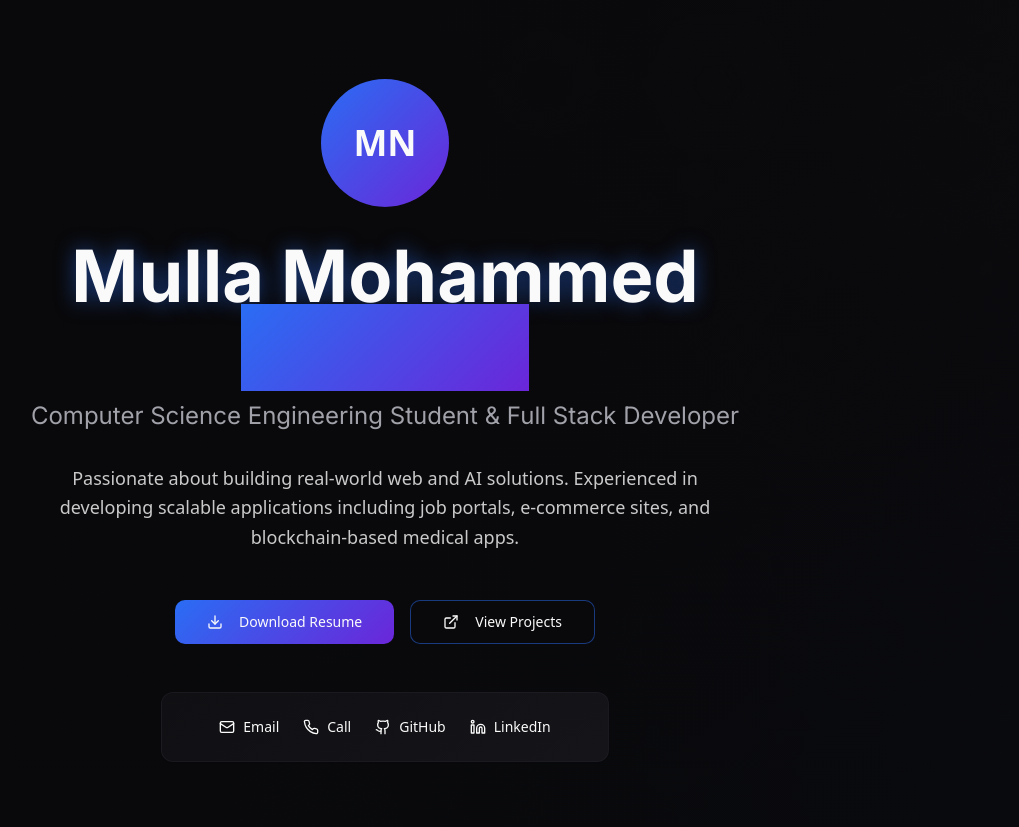
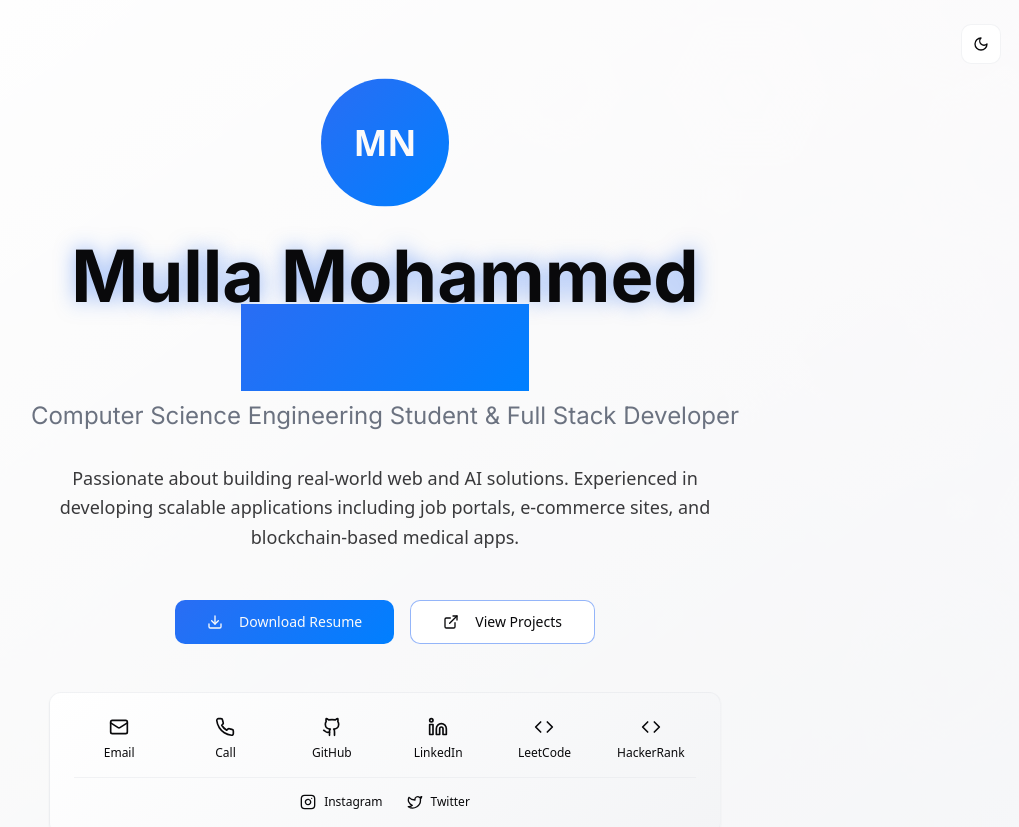
Before and after one commit to mmdnayeem4705/M_Md_Nayeem_portfolio, a React (Vite) app: page / in a window 1280 px wide. Shown: the top 827 px of the page, without its empty margins (255-1274 px from the left). Built offline with nearby package versions, Linux system fonts and the light colour scheme.

Commit message:
Add theme options and social links
Implement white (white/blue) and black (black/orange) themes for the portfolio.
Add social media links to LeetCode, HackerRank, GitHub, LinkedIn, Instagram, and X.

```diff
--- a/src/components/Contact.tsx
+++ b/src/components/Contact.tsx
@@ -1,6 +1,6 @@
 import { Card } from "@/components/ui/card";
 import { Button } from "@/components/ui/button";
-import { Mail, Phone, Github, Linkedin, MapPin, Download } from "lucide-react";
+import { Mail, Phone, Github, Linkedin, MapPin, Download, Code, Instagram, Twitter } from "lucide-react";
 
 const Contact = () => {
   const contactMethods = [
@@ -29,8 +29,36 @@ const Contact = () => {
       icon: <Linkedin className="w-5 h-5" />,
       label: "LinkedIn",
       value: "Connect with me",
-      href: "https://linkedin.com/in/mmdnayeem4705",
+      href: "https://www.linkedin.com/in/mulla-mohammed-nayeem-09b33a361/",
       color: "highlight"
+    },
+    {
+      icon: <Code className="w-5 h-5" />,
+      label: "LeetCode",
+      value: "Mulla_Mohammed_Nayeem",
+      href: "https://leetcode.com/u/Mulla_Mohammed_Nayeem/",
+      color: "primary"
+    },
+    {
+      icon: <Code className="w-5 h-5" />,
+      label: "HackerRank",
+      value: "mmdnayeem4705",
+      href: "https://www.hackerrank.com/profile/mmdnayeem4705",
+      color: "accent"
+    },
+    {
+      icon: <Instagram className="w-5 h-5" />,
+      label: "Instagram",
+      value: "@m_md_nayeem",
+      href: "https://www.instagram.com/m_md_nayeem/",
+      color: "highlight"
+    },
+    {
+      icon: <Twitter className="w-5 h-5" />,
+      label: "Twitter",
+      value: "@m_md_nayeem1314",
+      href: "https://x.com/m_md_nayeem1314",
+      color: "primary"
     }
   ];
 
@@ -46,8 +74,8 @@ const Contact = () => {
           </p>
         </div>
 
-        <div className="max-w-4xl mx-auto">
-          <div className="grid grid-cols-1 md:grid-cols-2 gap-8 mb-12">
+        <div className="max-w-6xl mx-auto">
+          <div className="grid grid-cols-1 md:grid-cols-2 lg:grid-cols-4 gap-6 mb-12">
             {contactMethods.map((method, index) => (
               <Card
                 key={method.label}
--- a/src/components/Hero.tsx
+++ b/src/components/Hero.tsx
@@ -1,6 +1,6 @@
 import { Button } from "@/components/ui/button";
 import { Card } from "@/components/ui/card";
-import { Github, Linkedin, Mail, Phone, Download, ExternalLink } from "lucide-react";
+import { Github, Linkedin, Mail, Phone, Download, ExternalLink, Code, Instagram, Twitter } from "lucide-react";
 import heroImage from "@/assets/hero-bg.jpg";
 
 const Hero = () => {
@@ -50,39 +50,77 @@ const Hero = () => {
           </div>
 
           {/* Contact Links */}
-          <Card className="max-w-md mx-auto p-6 card-gradient border-border/50">
-            <div className="flex justify-center gap-6">
+          <Card className="max-w-2xl mx-auto p-6 card-gradient border-border/50">
+            <div className="grid grid-cols-3 md:grid-cols-6 gap-4">
               <a
                 href="mailto:mmdnayeem4705@gmail.com"
-                className="flex items-center gap-2 text-sm hover:text-primary transition-colors"
+                className="flex flex-col items-center gap-2 text-sm hover:text-primary transition-colors group"
               >
-                <Mail className="w-4 h-4" />
-                <span className="hidden sm:inline">Email</span>
+                <Mail className="w-5 h-5 group-hover:scale-110 transition-transform" />
+                <span className="text-xs">Email</span>
               </a>
               <a
                 href="tel:+917013827080"
-                className="flex items-center gap-2 text-sm hover:text-primary transition-colors"
+                className="flex flex-col items-center gap-2 text-sm hover:text-primary transition-colors group"
               >
-                <Phone className="w-4 h-4" />
-                <span className="hidden sm:inline">Call</span>
+                <Phone className="w-5 h-5 group-hover:scale-110 transition-transform" />
+                <span className="text-xs">Call</span>
               </a>
               <a
                 href="https://github.com/mmdnayeem4705"
                 target="_blank"
                 rel="noopener noreferrer"
-                className="flex items-center gap-2 text-sm hover:text-primary transition-colors"
+                className="flex flex-col items-center gap-2 text-sm hover:text-primary transition-colors group"
               >
-                <Github className="w-4 h-4" />
-                <span className="hidden sm:inline">GitHub</span>
+                <Github className="w-5 h-5 group-hover:scale-110 transition-transform" />
+                <span className="text-xs">GitHub</span>
               </a>
               <a
-                href="https://linkedin.com/in/mmdnayeem4705"
+                href="https://www.linkedin.com/in/mulla-mohammed-nayeem-09b33a361/"
                 target="_blank"
                 rel="noopener noreferrer"
-                className="flex items-center gap-2 text-sm hover:text-primary transition-colors"
+                className="flex flex-col items-center gap-2 text-sm hover:text-primary transition-colors group"
               >
-                <Linkedin className="w-4 h-4" />
-                <span className="hidden sm:inline">LinkedIn</span>
+                <Linkedin className="w-5 h-5 group-hover:scale-110 transition-transform" />
+                <span className="text-xs">LinkedIn</span>
+              </a>
+              <a
+                href="https://leetcode.com/u/Mulla_Mohammed_Nayeem/"
+                target="_blank"
+                rel="noopener noreferrer"
+                className="flex flex-col items-center gap-2 text-sm hover:text-primary transition-colors group"
+              >
+                <Code className="w-5 h-5 group-hover:scale-110 transition-transform" />
+                <span className="text-xs">LeetCode</span>
+              </a>
+              <a
+                href="https://www.hackerrank.com/profile/mmdnayeem4705"
+                target="_blank"
+                rel="noopener noreferrer"
+                className="flex flex-col items-center gap-2 text-sm hover:text-primary transition-colors group"
+              >
+                <Code className="w-5 h-5 group-hover:scale-110 transition-transform" />
+                <span className="text-xs">HackerRank</span>
+              </a>
+            </div>
+            <div className="flex justify-center gap-6 mt-4 pt-4 border-t border-border/50">
+              <a
+                href="https://www.instagram.com/m_md_nayeem/"
+                target="_blank"
+                rel="noopener noreferrer"
+                className="flex items-center gap-2 text-sm hover:text-primary transition-colors group"
+              >
+                <Instagram className="w-4 h-4 group-hover:scale-110 transition-transform" />
+                <span className="text-xs">Instagram</span>
+              </a>
+              <a
+                href="https://x.com/m_md_nayeem1314"
+                target="_blank"
+                rel="noopener noreferrer"
+                className="flex items-center gap-2 text-sm hover:text-primary transition-colors group"
+              >
+                <Twitter className="w-4 h-4 group-hover:scale-110 transition-transform" />
+                <span className="text-xs">Twitter</span>
               </a>
             </div>
           </Card>
--- /dev/null
+++ b/src/components/ThemeToggle.tsx
@@ -0,0 +1,41 @@
+import { Moon, Sun } from "lucide-react";
+import { Button } from "@/components/ui/button";
+import { useEffect, useState } from "react";
+
+const ThemeToggle = () => {
+  const [theme, setTheme] = useState<'light' | 'dark'>('dark');
+
+  useEffect(() => {
+    const savedTheme = localStorage.getItem('theme') as 'light' | 'dark' | null;
+    const systemTheme = window.matchMedia('(prefers-color-scheme: dark)').matches ? 'dark' : 'light';
+    const initialTheme = savedTheme || systemTheme;
+
+    setTheme(initialTheme);
+    document.documentElement.classList.toggle('dark', initialTheme === 'dark');
+  }, []);
+
+  const toggleTheme = () => {
+    const newTheme = theme === 'light' ? 'dark' : 'light';
+    setTheme(newTheme);
+    localStorage.setItem('theme', newTheme);
+    document.documentElement.classList.toggle('dark', newTheme === 'dark');
+  };
+
+  return (
+    <Button
+      variant="outline"
+      size="icon"
+      onClick={toggleTheme}
+      className="fixed top-6 right-6 z-50 border-border/50 hover:bg-accent/10"
+    >
+      {theme === 'light' ? (
+        <Moon className="h-[1.2rem] w-[1.2rem]" />
+      ) : (
+        <Sun className="h-[1.2rem] w-[1.2rem]" />
+      )}
+      <span className="sr-only">Toggle theme</span>
+    </Button>
+  );
+};
+
+export default ThemeToggle;
--- a/src/index.css
+++ b/src/index.css
@@ -8,90 +8,95 @@ All colors MUST be HSL.
 
 @layer base {
   :root {
-    --background: 240 10% 3.9%;
-    --foreground: 0 0% 98%;
+    /* Light theme - White and Blue */
+    --background: 0 0% 100%;
+    --foreground: 240 10% 3.9%;
 
-    --card: 240 10% 7%;
-    --card-foreground: 0 0% 98%;
+    --card: 0 0% 100%;
+    --card-foreground: 240 10% 3.9%;
 
-    --popover: 240 10% 7%;
-    --popover-foreground: 0 0% 98%;
+    --popover: 0 0% 100%;
+    --popover-foreground: 240 10% 3.9%;
 
     --primary: 220 90% 56%;
     --primary-foreground: 0 0% 98%;
 
-    --secondary: 240 5% 15%;
-    --secondary-foreground: 0 0% 98%;
+    --secondary: 220 14% 96%;
+    --secondary-foreground: 220 9% 46%;
 
-    --muted: 240 5% 15%;
-    --muted-foreground: 240 5% 65%;
+    --muted: 220 14% 96%;
+    --muted-foreground: 220 9% 46%;
 
-    --accent: 263 70% 50%;
+    --accent: 210 100% 50%;
     --accent-foreground: 0 0% 98%;
 
     --destructive: 0 84.2% 60.2%;
     --destructive-foreground: 210 40% 98%;
 
-    --border: 240 10% 15%;
-    --input: 240 10% 15%;
+    --border: 220 13% 91%;
+    --input: 220 13% 91%;
     --ring: 220 90% 56%;
 
     --radius: 0.75rem;
 
-    /* Portfolio specific tokens */
-    --hero-gradient: linear-gradient(135deg, hsl(220 90% 56%), hsl(263 70% 50%));
-    --card-gradient: linear-gradient(145deg, hsl(240 10% 7%), hsl(240 10% 9%));
+    /* Portfolio specific tokens - Light theme */
+    --hero-gradient: linear-gradient(135deg, hsl(220 90% 56%), hsl(210 100% 50%));
+    --card-gradient: linear-gradient(145deg, hsl(0 0% 100%), hsl(220 14% 96%));
     --accent-glow: 220 90% 56%;
-    --section-bg: 240 8% 5%;
-    --highlight: 263 70% 50%;
-    --tech-blue: 200 100% 70%;
+    --section-bg: 220 14% 96%;
+    --highlight: 210 100% 50%;
+    --tech-blue: 220 90% 56%;
     --success: 142 76% 36%;
 
     --sidebar-background: 0 0% 98%;
-
     --sidebar-foreground: 240 5.3% 26.1%;
-
     --sidebar-primary: 240 5.9% 10%;
-
     --sidebar-primary-foreground: 0 0% 98%;
-
     --sidebar-accent: 240 4.8% 95.9%;
-
     --sidebar-accent-foreground: 240 5.9% 10%;
-
     --sidebar-border: 220 13% 91%;
-
     --sidebar-ring: 217.2 91.2% 59.8%;
   }
 
   .dark {
-    --background: 222.2 84% 4.9%;
-    --foreground: 210 40% 98%;
+    /* Dark theme - Black and Orange */
+    --background: 0 0% 3.9%;
+    --foreground: 0 0% 98%;
 
-    --card: 222.2 84% 4.9%;
-    --card-foreground: 210 40% 98%;
+    --card: 0 0% 7%;
+    --card-foreground: 0 0% 98%;
 
-    --popover: 222.2 84% 4.9%;
-    --popover-foreground: 210 40% 98%;
+    --popover: 0 0% 7%;
+    --popover-foreground: 0 0% 98%;
 
-    --primary: 210 40% 98%;
-    --primary-foreground: 222.2 47.4% 11.2%;
+    --primary: 20 90% 50%;
+    --primary-foreground: 0 0% 98%;
 
-    --secondary: 217.2 32.6% 17.5%;
-    --secondary-foreground: 210 40% 98%;
+    --secondary: 0 0% 15%;
+    --secondary-foreground: 0 0% 98%;
 
-    --muted: 217.2 32.6% 17.5%;
-    --muted-foreground: 215 20.2% 65.1%;
+    --muted: 0 0% 15%;
+    --muted-foreground: 0 0% 65%;
 
-    --accent: 217.2 32.6% 17.5%;
-    --accent-foreground: 210 40% 98%;
+    --accent: 25 95% 53%;
+    --accent-foreground: 0 0% 98%;
 
-    --destructive: 0 62.8% 30.6%;
+    --destructive: 0 84.2% 60.2%;
     --destructive-foreground: 210 40% 98%;
 
-    --border: 217.2 32.6% 17.5%;
-    --input: 217.2 32.6% 17.5%;
-    --ring: 212.7 26.8% 83.9%;
+    --border: 0 0% 15%;
+    --input: 0 0% 15%;
+    --ring: 20 90% 50%;
+
+    /* Portfolio specific tokens - Dark theme */
+    --hero-gradient: linear-gradient(135deg, hsl(20 90% 50%), hsl(25 95% 53%));
+    --card-gradient: linear-gradient(145deg, hsl(0 0% 7%), hsl(0 0% 9%));
+    --accent-glow: 20 90% 50%;
+    --section-bg: 0 0% 5%;
+    --highlight: 25 95% 53%;
+    --tech-blue: 20 90% 50%;
+    --success: 142 76% 36%;
+
     --sidebar-background: 240 5.9% 10%;
     --sidebar-foreground: 240 4.8% 95.9%;
     --sidebar-primary: 224.3 76.3% 48%;
--- a/src/pages/Index.tsx
+++ b/src/pages/Index.tsx
@@ -4,10 +4,12 @@ import Projects from "@/components/Projects";
 import Experience from "@/components/Experience";
 import Achievements from "@/components/Achievements";
 import Contact from "@/components/Contact";
+import ThemeToggle from "@/components/ThemeToggle";
 
 const Index = () => {
   return (
     <div className="min-h-screen bg-background">
+      <ThemeToggle />
       <Hero />
       <Skills />
       <Projects />
```
